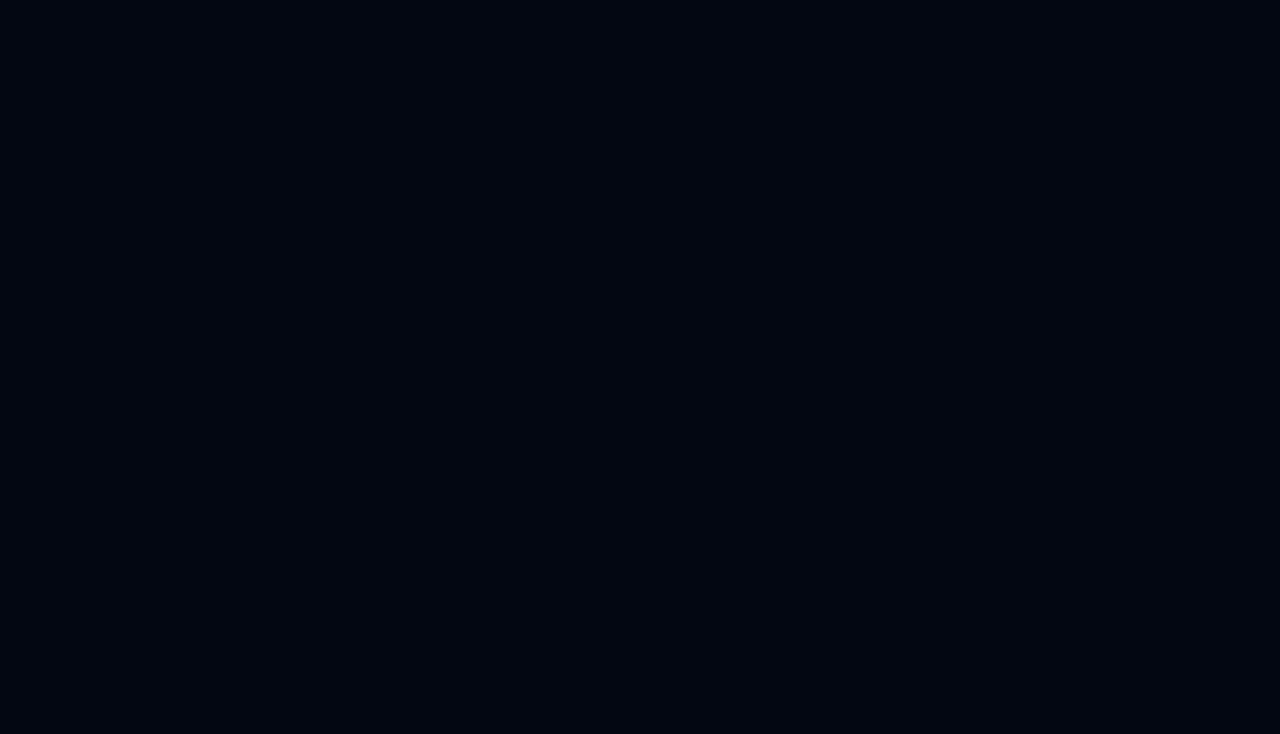
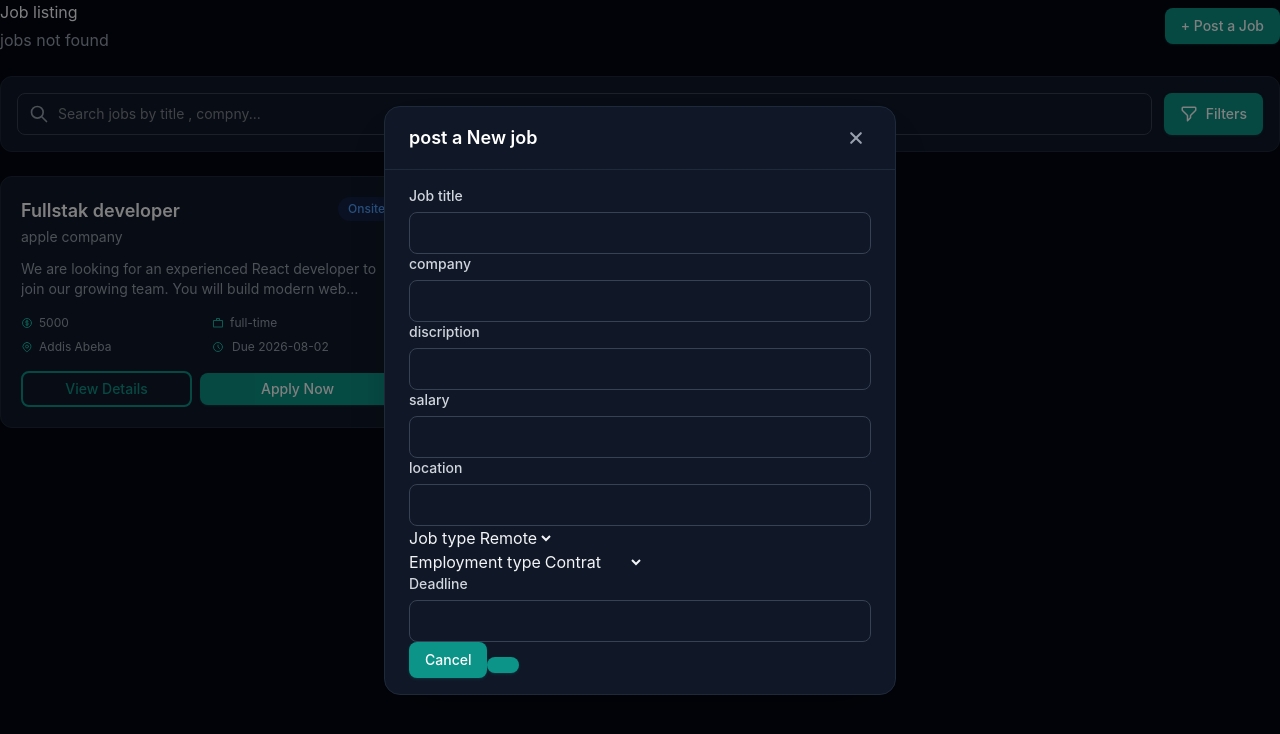
Before and after one commit to gedeno/project-7JAT, a React (Vite) app in the folder JAT_fe/: page / in a window 1280 px wide. Before the commit this address had no page. Shown: the top 734 px of the page. Built offline with nearby package versions, Linux system fonts and the light colour scheme.

Commit message:
some pages are edited

```diff
--- a/JAT_fe/src/App.jsx
+++ b/JAT_fe/src/App.jsx
@@ -9,10 +9,7 @@ import { Sidebar } from './pages/ui/Sidebar'
 import { Navbar } from './pages/ui/Navbar'
 import { MainLayout } from './pages/layout/MainLayout'
 import { Button } from './pages/ui/Button'
-import { JobCard } from './pages/ui/JobCard'
-import { Input } from './pages/ui/input'
-import { Modal } from './pages/ui/Modal'
-import { Loader } from './pages/ui/Loader'
+import { JOblist } from './pages/jobs/JobList'
 
 function App() {
   const [count, setCount] = useState(0)
@@ -33,7 +30,7 @@ function App() {
     <BrowserRouter>
 
 
-
+    <JOblist/>
     <Routes>
       <Route path='/dashbord' element = {<Dashbord/>} />
       <Route path='/joblist' element = {<Joblist/>} />
--- a/JAT_fe/src/pages/jobs/JobList.jsx
+++ b/JAT_fe/src/pages/jobs/JobList.jsx
@@ -7,98 +7,148 @@ import { Button } from "../ui/Button";
 import { Modal } from "../ui/Modal";
 import { Loader } from "../ui/Loader";
 export const JOblist =() => {
-    const showfilters = true
-    const loading = true
-    const jobs = 0
+
+    const loading = false
+
+
+    const [showfilter, setshowfilter] = useState(false)
+    const [showcreatemodal ,setshowcreatemodal] = useState(false)
+
+
+
+
+    const jobs = 1
     const Job_types = ['Remote' , 'On-site', 'Hybrid']
     const Employment_type = ['Contrat','Permanent','Temporary']
-    return(
+    return (
+      <div className="space-y-6">
+        <div className="flex flex-col sm:flex-row sm:items-center justify-between gap-4">
           <div>
-            <div>
-                <div>
-                    <h1>Job listing</h1>
-                    <p></p>
+            <h1 className="text-gray-500 dark:text-white">Job listing</h1>
+            <p className="text-gray-500 dark:text-gray-400 mt-1">
+              jobs not found
+            </p>
           </div>
-                <Button>+ Post a Job</Button>
+          <Button onClick={() => setshowcreatemodal(true)} >+ Post a Job</Button>
         </div>
 
-            <div>
-                <div>
-                    <div>
-                        <HiOutlineSearch/>
-                        <input type="text" />
-
+        <div className="bg-white dark:bg-gray-900 rounded-xl border border-gray-200 dark:border-gray-800 p-4">
+          <div className="flex flex-col sm:flex-row gap-3">
+            <div className="relative flex-1">
+              <HiOutlineSearch
+                className="absolute left-3 top-1/2 -translate-y-1/2 text-gray-400"
+                size={20}
+              />
+              <input
+                placeholder="Search jobs by title , compny..."
+                type="text"
+                className="w-full pl-10 pr-4 py-2.5 rounded-lg border border-gray-300 dark:border-gray-700 bg-white dark:bg-gray-900 text-sm focus:outline-none focus:ring-2 focus:ring-primary-500 "
+              />
             </div>
-                    <Button>
-                            <HiOutlineFilter/>
+            <Button  onClick={()=> setshowfilter(!showfilter)}>
+              <HiOutlineFilter size={18} />
               Filters
             </Button>
           </div>
-                {showfilters &&(
+          {showfilter && (
+            <div className="mt-4 pt-4 border-t border-gray-200 dark:border-gray-800 grid grid-cols-1 sm:grid-col3 gap-3">
               <div>
-                        <div>
-                            <label htmlFor="">Job Type</label>
-                            <select name="" id="">
+                <label
+                  className="block text-xs font-medium text-gray-500 mb-1"
+                >
+                  Job Type
+                </label>
+                <select
+                  name=""
+                  id=""
+                  className="w-full rounded-lg border border-gray-300 dark:border-border-gray bg-gray-900 px-3 py-2 text-sm"
+                >
                   <option value="">All Types</option>
-                                {Job_types.map((t)=>(
+                  {Job_types.map((t) => (
                     <option key={t}>{t}</option>
                   ))}
                 </select>
               </div>
               <div>
-                            <label htmlFor="">
-                                <input type="text" name="" id="" />
+                <label className="block text-xs font-medium text-gray-500 mb-1">
+                  Employment Type
+                </label>
+                <select
+                  name=""
+                  className="w-full rounded-lg border border-gray-300 dark:border-gray-700 bg-white dark:bg-gray-900 px-2 text-sm"
+                >
+                  <option value="">All Employment</option>
+                  {Employment_type.map((t) => (
+                    <option key={t}>{t}</option>
+                  ))}
+                </select>
+              </div>
+              <div className="flex items-end">
+                <label className="flex items-center gap-2 text-gray-600 dark:text-gray-400 cursor-pointer">
+                  <input
+                    type="checkbox"
+
+                    name=""
+                    className="rounded border-gray-300 text-primary-600 focus:ring-primary-500"
+                  />
                   My jobs only
                 </label>
               </div>
             </div>
           )}
         </div>
-            {loading ?
-                (<Loader/>
-
-                ):jobs === 0?(
-                    <div>
-                        <p>No jobs found</p>
-                        <p>Try adjusting your search or filter</p>
+        {loading ? (
+          <Loader />
+        ) : jobs === 0 ? (
+          <div className="text-center py-16">
+            <p className="text-gray-500 dark:text-gray-400 text-lg">
+              No jobs found
+            </p>
+            <p className="text-sm text-gray-400 mt-1">
+              Try adjusting your search or filter
+            </p>
           </div>
-                ):(
-                    <div>
-                        <JobCard/>
+        ) : (
+          <div className="grid grid-cols-1 md:grid-cols-2 xl:grid-cols-3 gap-4">
+            <JobCard />
           </div>
         )}
-                <Modal>
+        <Modal isOpen={showcreatemodal} onClose={() => setshowcreatemodal(false)} title= 'post a New job' >
           <form action="">
             <div>
-                            <Input lable='Job title'/>
-                            <Input lable='company'/>
+              <Input lable="Job title" />
+              <Input lable="company" />
             </div>
-                        <Input lable='discription'/>
+            <Input lable="discription" />
             <div>
-                            <Input lable='salary'/>
-                            <Input lable='location'/>
+              <Input lable="salary" />
+              <Input lable="location" />
             </div>
             <div>
               <div>
                 <label htmlFor="">Job type</label>
                 <select name="" id="">
-                                    {Job_types.map((t)=> <option>{t}</option>)}
+                  {Job_types.map((t) => (
+                    <option>{t}</option>
+                  ))}
                 </select>
               </div>
               <div>
                 <label htmlFor="">Employment type</label>
                 <select name="" id="">
-                                    {Employment_type.map((t) => <option value="">{t}</option> )}
+                  {Employment_type.map((t) => (
+                    <option value="">{t}</option>
+                  ))}
                 </select>
               </div>
               <Input lable="Deadline" />
             </div>
             <div>
-                            <Button></Button>
+              <Button onClick={() => setshowcreatemodal(false)}>Cancel</Button>
               <Button></Button>
             </div>
           </form>
         </Modal>
       </div>
-    )
+    );
 }
--- a/JAT_fe/src/pages/ui/Modal.jsx
+++ b/JAT_fe/src/pages/ui/Modal.jsx
@@ -1,6 +1,6 @@
 import {IoClose} from 'react-icons/io5'
 
-export const Modal = ({childern , size = 'md' ,title ,onClose , isOpen }) => {
+export const Modal = ({children , size = 'md' ,title ,onClose , isOpen }) => {
     const sizeClasses = {
         sm:'max-w-md',
         md:'max-w-lg',
@@ -9,15 +9,16 @@ export const Modal = ({childern , size = 'md' ,title ,onClose , isOpen }) => {
     };
     return(
         <div className='fixed inset-0 z-50 flex items-center justify-center p-4 '>
-            <div className='fixed inset-0 bg-black/50 backdrop-blur-sm'/>
+            <div className='fixed inset-0 bg-black/50 backdrop-blur-' onClick={onClose} />
             <div className={`relative w-full ${sizeClasses[size]} bg-white dark:bg-gray-900 rounded-2xl shadow-2xl border border-gray-200 dark:border-gray-800 animate-in`}>
                 <div className='flex items-center justify-between px-6 py-4 border-b border-gray-200 dark:border-gray-800'>
-                    <h2 className='text-lg font-semibold text-gray-900 dark:text-white'>ASTU</h2>
-                    <button className='p-1 rounded-lg text-gray-400 hover:text-gray-600 hover:bg-gray-100 dark:hover:bg-gray-800 transition-colors'>
+                    <h2 className='text-lg font-semibold text-gray-900 dark:text-white'>{title}</h2>
+                    <button onClick={onClose} className='p-1 rounded-lg text-gray-400 hover:text-gray-600 hover:bg-gray-100 dark:hover:bg-gray-800 transition-colors'>
+
                         <IoClose size={22}/>
                     </button>
                 </div>
-                <div className='px-6 py-4 max-h-[70vh] overflow-y-auto scrollbar-thin'>tyui</div>
+                <div className='px-6 py-4 max-h-[70vh] overflow-y-auto scrollbar-thin'>{children}</div>
             </div>
         </div>
     )
```
Lines whose indentation alone changed are shown as unchanged.
